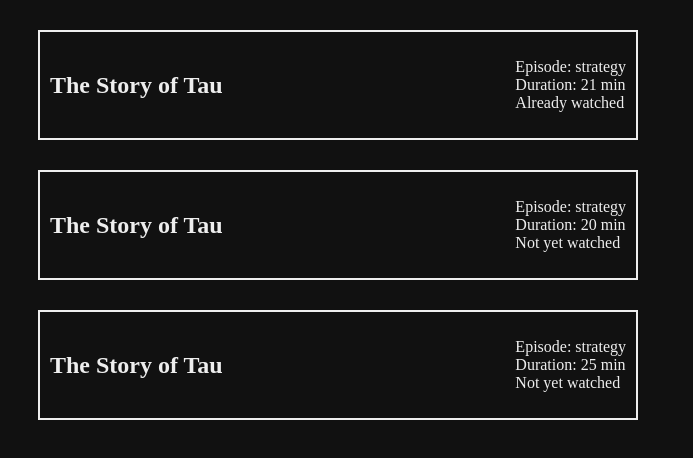
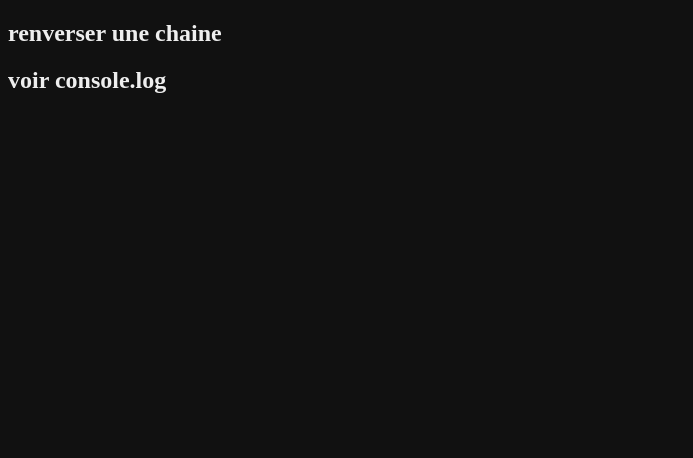
Before and after one commit to claudemarjean/JS, a plain HTML site: page index.html in a window 1280 px wide. Shown: the whole page, without its empty margins (0-693 px from the left). Drawn offline with Linux system fonts and the light colour scheme.

Commit message:
renverser une chaîne de caractères

```diff
--- a/index.html
+++ b/index.html
@@ -8,18 +8,8 @@
     <title>Document</title>
 </head>
 <body>
-    <div class="series-frame">
-        <h2>The Story of Tau</h2>
-        <p id="episode-info-first"></p>
-    </div>
-    <div class="series-frame">
-        <h2>The Story of Tau</h2>
-        <p id="episode-info-second"></p>
-    </div>
-    <div class="series-frame">
-        <h2>The Story of Tau</h2>
-        <p id="episode-info-third"></p>
-    </div>
+    <h2>renverser une chaine</h2>
+    <h2>voir console.log</h2>
 </body>
 <script type="text/javascript" src="kotrana.js"></script>
 
--- a/kotrana.js
+++ b/kotrana.js
@@ -1,29 +1,5 @@
-// Create Object here
-// =========================================
+let string = "ednom el suot ruojnob";
 
-class Episode {
-    constructor(title,duration,hasBeenWatched){
-        this.title = title;
-        this.duration = duration,
-        this.hasBeenWatched = hasBeenWatched
-    }
-}
+let inverse = string.split('').reverse().join('');
 
-let firstepisode = new Episode('strategy',21,true);
-let secondEpisode = new Episode('strategy',20,false);
-let thirdEpisode = new Episode('strategy',25,false);
-
-
-  // =========================================
-
-  document.querySelector('#episode-info-first').innerText = `Episode: ${firstepisode.title}
-  Duration: ${firstepisode.duration} min
-  ${firstepisode.hasBeenWatched ? 'Already watched' : 'Not yet watched'}`
-
-  document.querySelector('#episode-info-second').innerText = `Episode: ${secondEpisode.title}
-  Duration: ${secondEpisode.duration} min
-  ${secondEpisode.hasBeenWatched ? 'Already watched' : 'Not yet watched'}`
-
-  document.querySelector('#episode-info-third').innerText = `Episode: ${thirdEpisode.title}
-  Duration: ${thirdEpisode.duration} min
-  ${thirdEpisode.hasBeenWatched ? 'Already watched' : 'Not yet watched'}`
+console.log(inverse);
```
